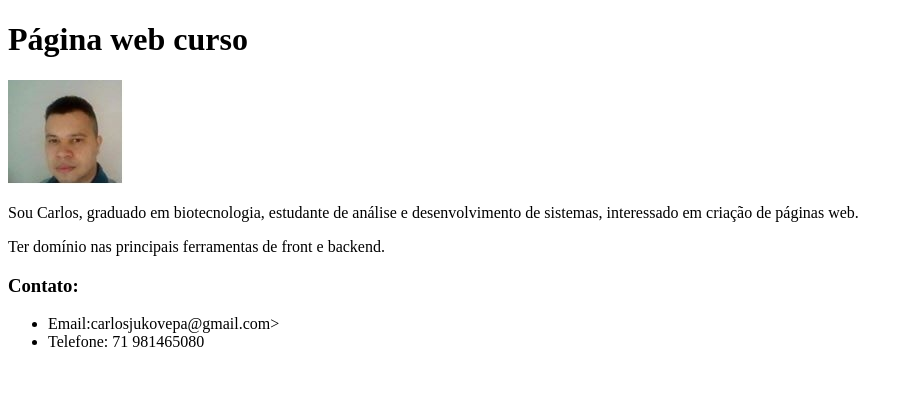
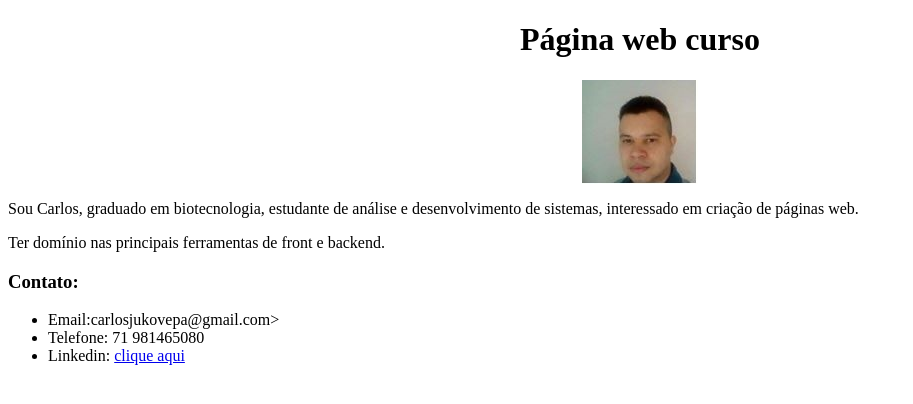
Before and after one commit to Jukove/pagina-perfil, a plain HTML site: page index.html in a window 1280 px wide. Shown: the whole page, without its empty margins (0-913 px from the left). Drawn offline with Linux system fonts and the light colour scheme.

Commit message:
adicionando css

```diff
--- /dev/null
+++ b/css/style.css
@@ -0,0 +1,9 @@
+.texto-centro{
+  text-align: center;
+}
+.imagem-centro {
+  display: block;
+  margin-left: auto;
+  margin-right: auto;
+  width: auto;
+  }
--- a/index.html
+++ b/index.html
@@ -5,12 +5,13 @@
    <meta charset="utf-8">
    <meta name:"author" content= "Carlos">
    <meta name= "description" content="curso web">
-   <title><h3>Curso</h3></title>
+   <title>Curso</title>
+   <link rel="stylesheet" href="css/style.css">
  </head>
 
  <Body>
-   <h1> Página web curso</h1>
-   <img src= "img/carlos.jpg">
+   <h1 class="texto-centro"> Página web curso</h1>
+   <img class="imagem-centro "src= "img/carlos.jpg">
 
   <p> Sou Carlos, graduado em biotecnologia, estudante de análise e desenvolvimento de sistemas, interessado em criação de páginas web.</p>
 
@@ -19,6 +20,7 @@
   <ul>
     <li>Email:carlosjukovepa@gmail.com></li>
     <li>Telefone: 71 981465080</li>
+    <li> Linkedin: <a target= "_blank" href= "https://br.linkedin.com/in/carlos-jukove-56612798?trk=pub-pbmap"> clique aqui </>
   </lu>
 
 </Body>
```
